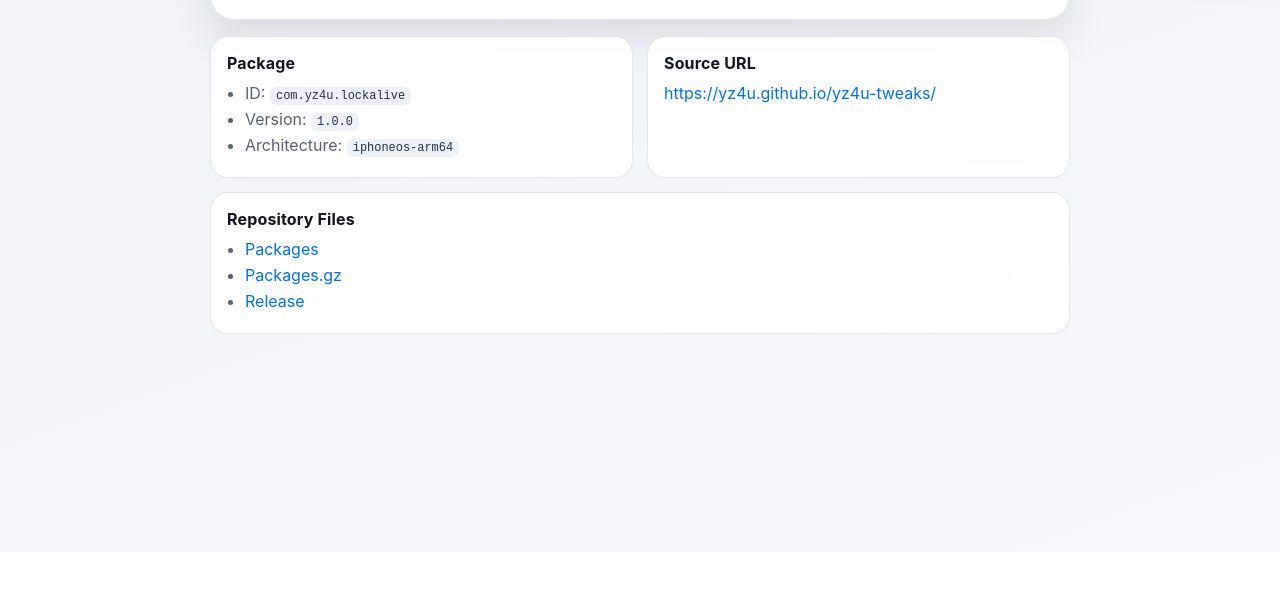
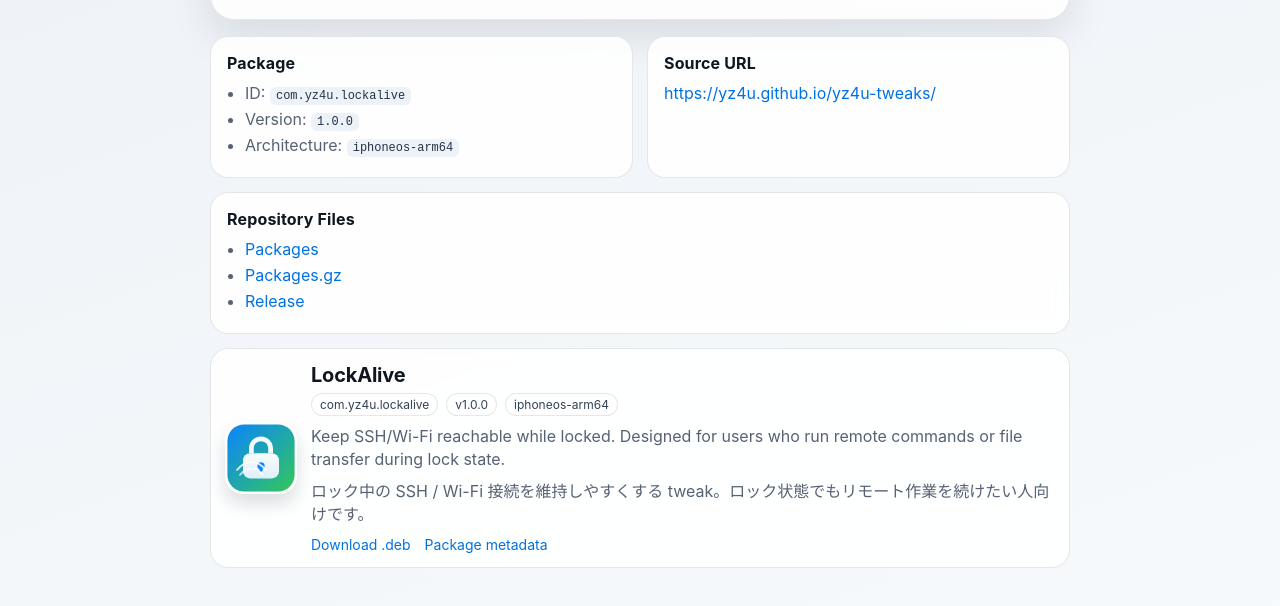
Before and after one commit to Yz4u/yz4u-tweaks, a plain HTML site: page index.html in a window 1280 px wide. Shown: the part 248-854 px from the top of the page. Before the commit the page ends 800 px from the top, so only its background shows below. Drawn offline with Linux system fonts and the light colour scheme.

Commit message:
Add tweak catalog card and LockAlive icon

```diff
--- a/index.html
+++ b/index.html
@@ -132,9 +132,65 @@
     .full {
       grid-column: 1 / -1;
     }
+    .catalog {
+      margin-top: 14px;
+      display: grid;
+      gap: 12px;
+    }
+    .tweak-card {
+      display: grid;
+      grid-template-columns: 72px 1fr;
+      gap: 14px;
+      align-items: center;
+      border: 1px solid var(--line);
+      border-radius: 18px;
+      padding: 14px;
+      background: rgba(255, 255, 255, 0.9);
+      backdrop-filter: blur(8px);
+    }
+    .tweak-icon {
+      width: 72px;
+      height: 72px;
+      border-radius: 18px;
+      box-shadow: 0 10px 18px rgba(15, 22, 32, 0.14);
+    }
+    .tweak-title {
+      margin: 0;
+      font-size: 20px;
+      letter-spacing: -0.01em;
+    }
+    .tweak-meta {
+      margin-top: 6px;
+      display: flex;
+      flex-wrap: wrap;
+      gap: 8px;
+    }
+    .pill {
+      border: 1px solid var(--line);
+      border-radius: 999px;
+      padding: 3px 8px;
+      font-size: 12px;
+      color: #314255;
+      background: rgba(255, 255, 255, 0.92);
+    }
+    .tweak-desc {
+      margin-top: 9px;
+      line-height: 1.45;
+    }
+    .tweak-links {
+      margin-top: 10px;
+      display: flex;
+      gap: 14px;
+      flex-wrap: wrap;
+      font-size: 14px;
+    }
     @media (max-width: 740px) {
       .grid {
         grid-template-columns: 1fr;
+      }
+      .tweak-card {
+        grid-template-columns: 1fr;
+        align-items: start;
       }
       main {
         padding-top: 20px;
@@ -181,6 +237,30 @@
         </ul>
       </article>
     </section>
+
+    <section class="catalog">
+      <article class="tweak-card">
+        <img class="tweak-icon" src="./assets/lockalive-icon.svg" alt="LockAlive icon">
+        <div>
+          <h2 class="tweak-title">LockAlive</h2>
+          <div class="tweak-meta">
+            <span class="pill">com.yz4u.lockalive</span>
+            <span class="pill">v1.0.0</span>
+            <span class="pill">iphoneos-arm64</span>
+          </div>
+          <p class="tweak-desc">
+            Keep SSH/Wi-Fi reachable while locked. Designed for users who run remote commands or file transfer during lock state.
+          </p>
+          <p class="tweak-desc">
+            ロック中の SSH / Wi-Fi 接続を維持しやすくする tweak。ロック状態でもリモート作業を続けたい人向けです。
+          </p>
+          <div class="tweak-links">
+            <a href="./debs/com.yz4u.lockalive_1.0.0_iphoneos-arm64.deb">Download .deb</a>
+            <a href="./Packages">Package metadata</a>
+          </div>
+        </div>
+      </article>
+    </section>
   </main>
 </body>
 </html>
```
Also changed, not shown: assets/lockalive-icon.svg (added).
